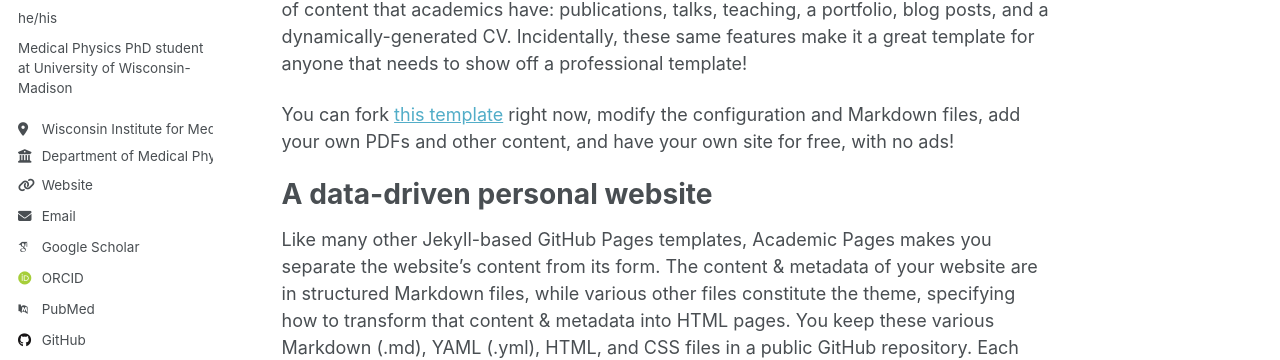
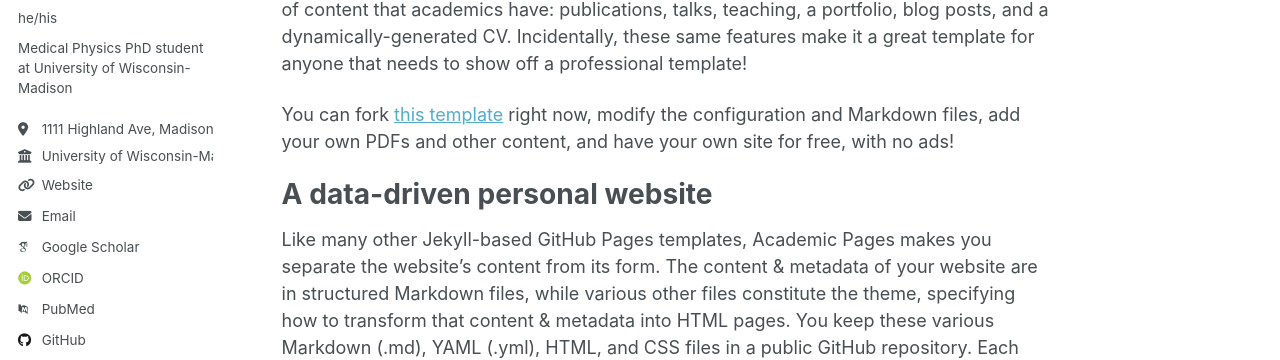
Before and after one commit to xp1999/xp1999.github.io, a Jekyll site: the page built from _pages/about.md, in a window 1280 px wide. Shown: the part 308-668 px from the top of the page. Built offline with Jekyll 4.4.1, drawn with Linux system fonts in a browser that asks for light colours; some web fonts are replaced; a script that is not in the unit is left out.

Commit message:
Update _config.yml

```diff
--- a/_config.yml
+++ b/_config.yml
@@ -26,8 +26,8 @@ author:
   name             : "Xiaopeng Yu"
   pronouns         : "he/his"# example: "she/her"
   bio              : "Medical Physics PhD student at University of Wisconsin-Madison"
-  location         : "Wisconsin Institute for Medical Research"
-  employer         : "Department of Medical Physics, University of Wisconsin-Madison"
+  location         : "1111 Highland Ave, Madison"
+  employer         : "University of Wisconsin-Madison"
   uri              : "https://medphysics.wisc.edu/"# URL
   email            : "xyu453@wisc.edu"
 
```
